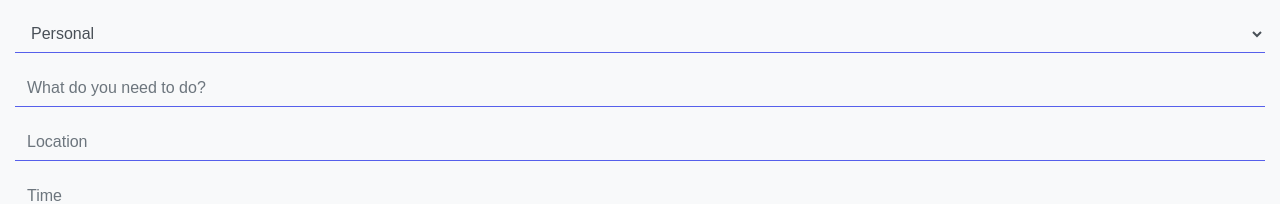
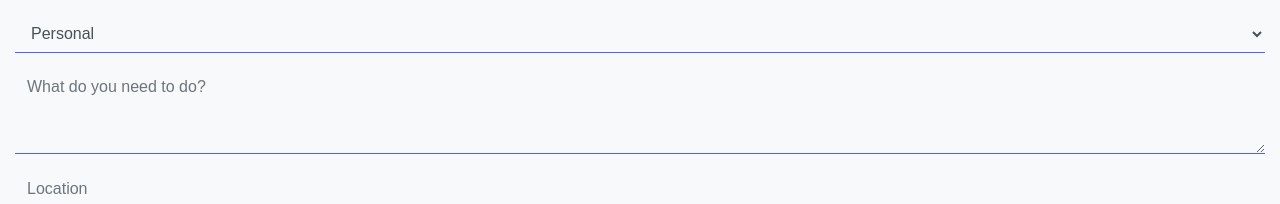
Before and after one commit to phillipjhl/To-Do-List-App, a React app: page /input in a window 1280 px wide. Shown: the part 383-587 px from the top of the page. Built offline with nearby package versions, Linux system fonts and the light colour scheme.

Commit message:
changed one input

```diff
--- a/client/src/components/TaskInputPage.jsx
+++ b/client/src/components/TaskInputPage.jsx
@@ -68,7 +68,7 @@ class TaskInputPage extends Component {
                         <option>Family</option>
                     </select>
 
-                    <input type="text" name="text" id="input-text" className="form-control mb-3" placeholder="What do you need to do?" value={this.state.text} onChange={this.handleChange} />
+                    <textarea rows="3" type="text" name="text" id="input-text" className="form-control mb-3" placeholder="What do you need to do?" value={this.state.text} onChange={this.handleChange} />
 
                     <input type="text" name="location" id="input-location" className="form-control mb-3" placeholder="Location" value={this.state.location} onChange={this.handleChange} />
 
```
